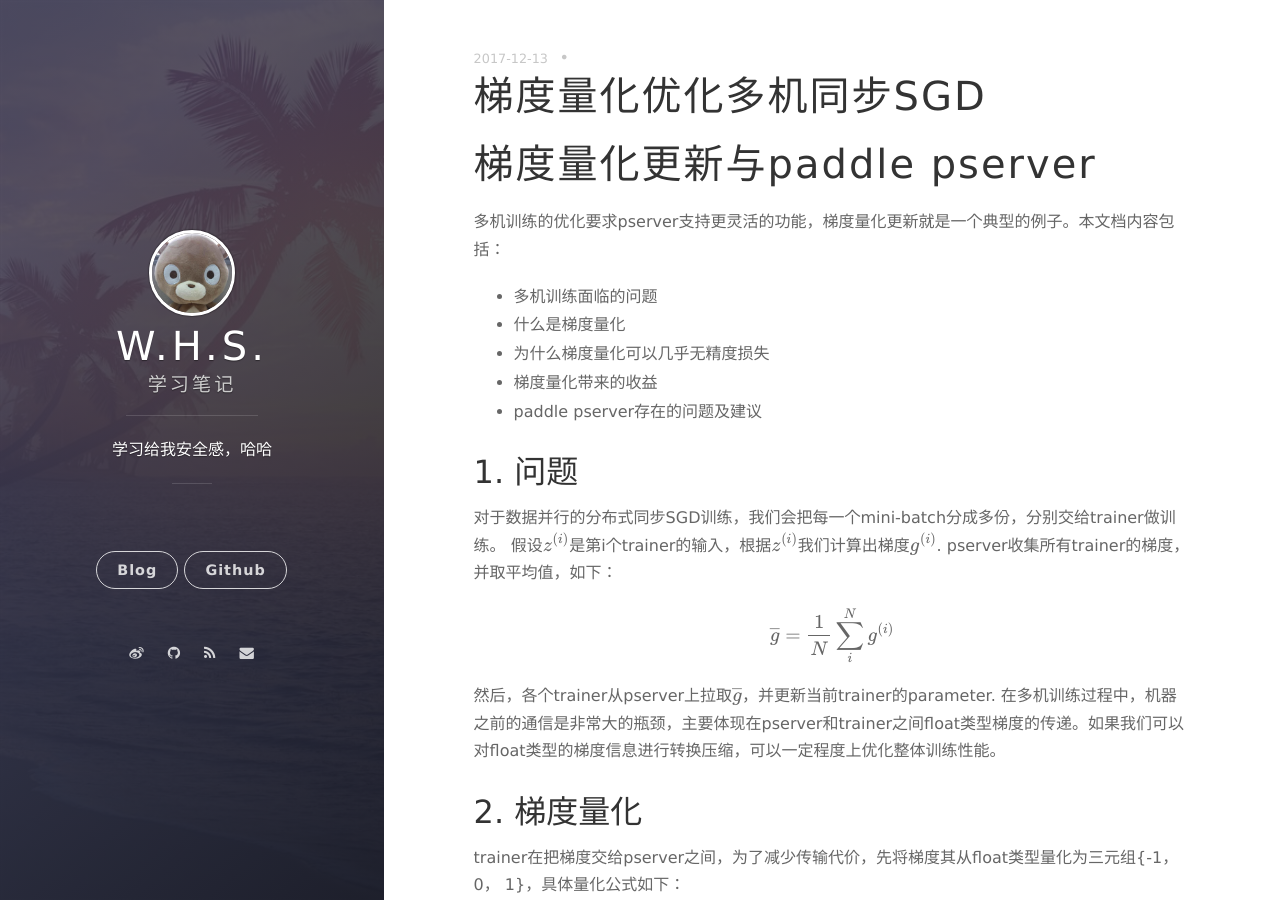
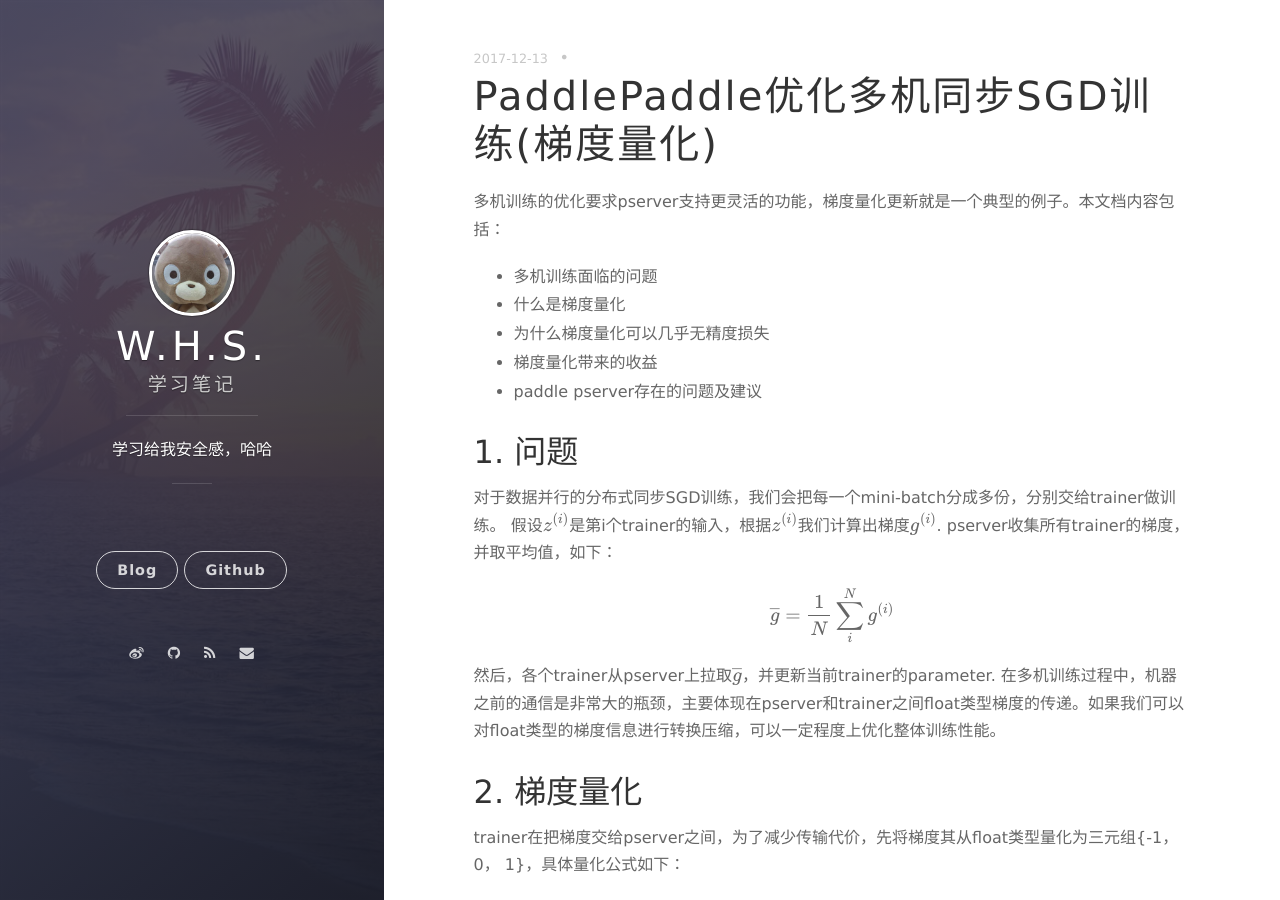
Before and after one commit to wanghaoshuang/wanghaoshuang.github.io, a Jekyll site: the page built from _posts/2017-12-13-Gradients-quantize-SGD.markdown, in a window 1280 px wide and 900 px high. Built offline with Jekyll 4.4.1, drawn with Linux system fonts in a browser that asks for light colours; nearby versions of some CDN libraries; formulas are drawn with MathJax 3; comment, search, counter and statistics services are not loaded.

Commit message:
fix title

```diff
--- a/_posts/2017-12-13-Gradients-quantize-SGD.markdown
+++ b/_posts/2017-12-13-Gradients-quantize-SGD.markdown
@@ -1,10 +1,9 @@
 ---
 layout: post
-title: 梯度量化优化多机同步SGD
+title: PaddlePaddle优化多机同步SGD训练(梯度量化)
 date: 2017-12-13 17:57:24.000000000 +09:00
 ---
 
-# 梯度量化更新与paddle pserver
 多机训练的优化要求pserver支持更灵活的功能，梯度量化更新就是一个典型的例子。本文档内容包括：
 
 - 多机训练面临的问题
```
